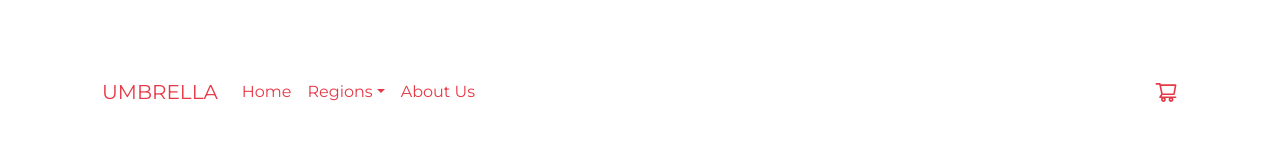
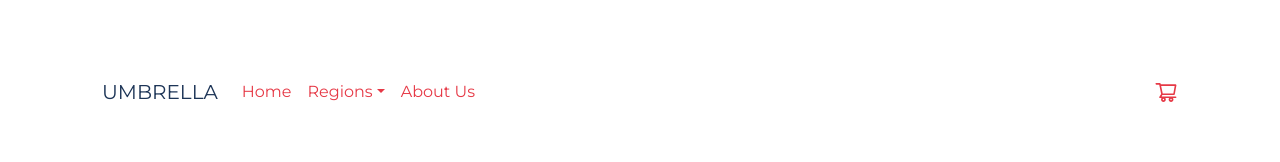
Before and after one commit to franciccone/ecommerce-react, a React (Create React App) app: page / in a window 1280 px wide. In both pictures the pointer is over the link "UMBRELLA". Shown: the top 162 px of the page. Built offline with nearby package versions, Linux system fonts and the light colour scheme; no server answers; the database is empty.

Commit message:
Update footer hover

```diff
--- a/src/components/Footer/Footer.css
+++ b/src/components/Footer/Footer.css
@@ -26,5 +26,5 @@ a {
 }
 
 a:hover {
-    color: #1D3557;
+    color: #1D3557 !important;
 }
```
